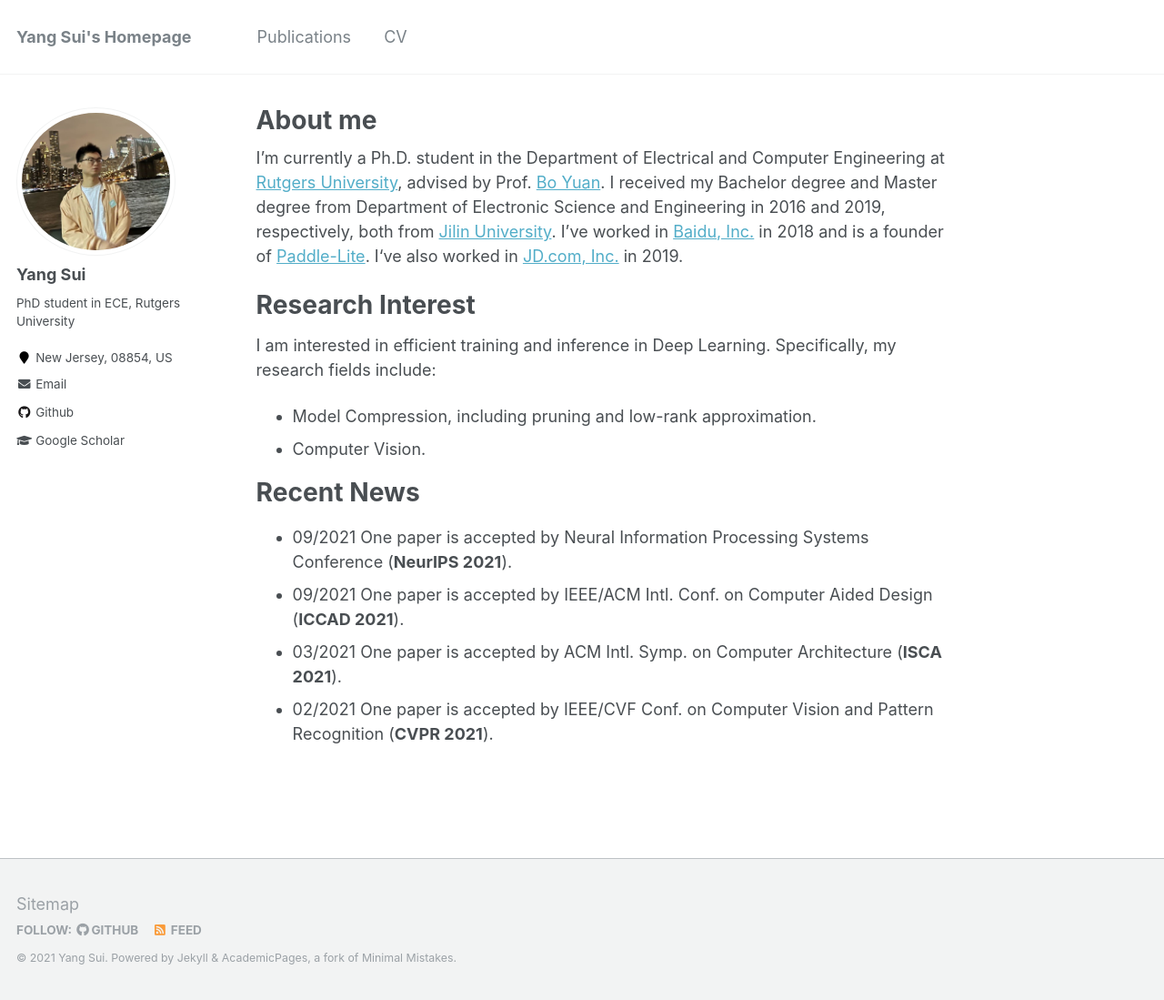
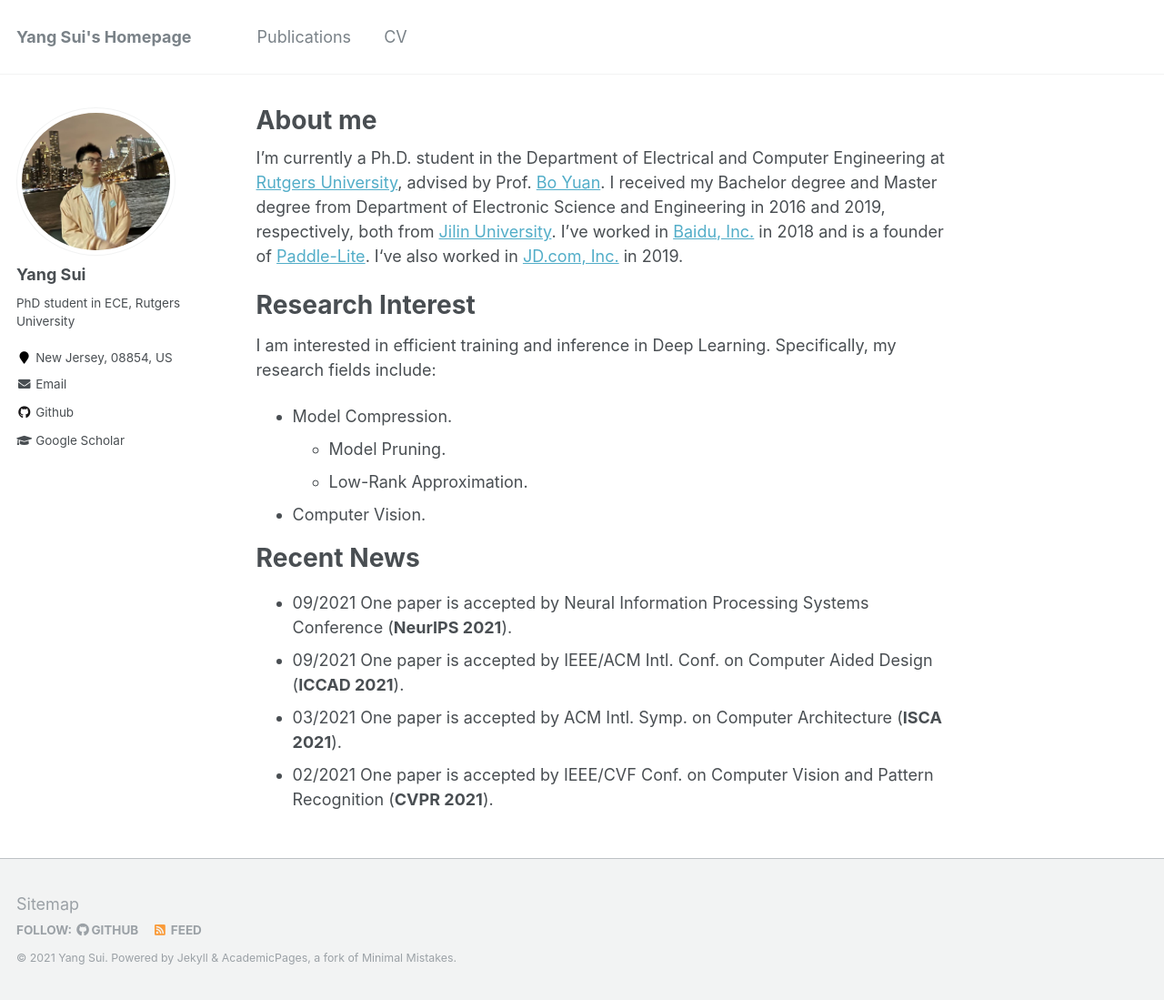
Before and after one commit to Eclipsess/yang-sui.github.io, a Jekyll site: the page built from _pages/about.md, in a window 1280 px wide and 1099 px high. Shown: the whole window at 91% size. Built offline with Jekyll 4.4.1, drawn with Linux system fonts in a browser that asks for light colours.

Commit message:
Update about.md

```diff
--- a/_pages/about.md
+++ b/_pages/about.md
@@ -14,7 +14,9 @@ I’ve worked in [Baidu, Inc.](https://en.wikipedia.org/wiki/Baidu) in 2018 and
 Research Interest
 ======
 I am interested in efficient training and inference in Deep Learning. Specifically, my research fields include:
-- Model Compression, including pruning and low-rank approximation.
+- Model Compression.
+  - Model Pruning.
+  - Low-Rank Approximation.
 - Computer Vision.
 
 Recent News
```
